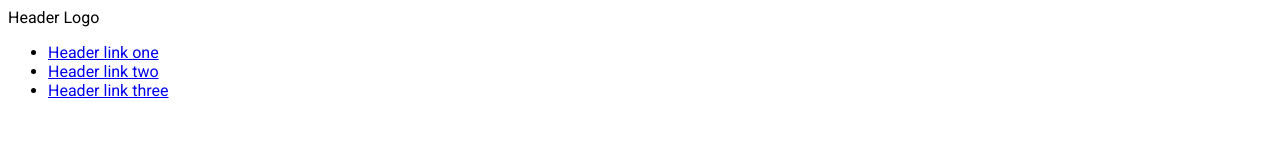
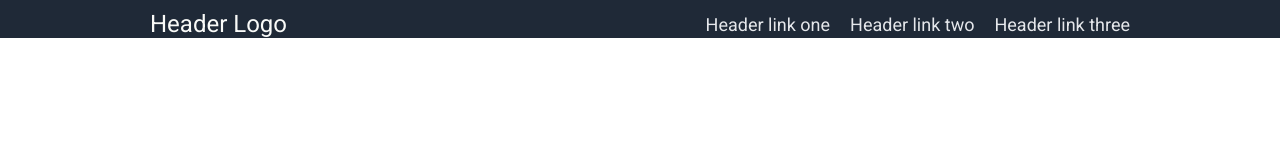
Before and after one commit to dionysisterziou/landing-page, a plain HTML site: page index.html in a window 1280 px wide. Drawn offline with Linux system fonts and the light colour scheme.

Commit message:
Style header

```diff
--- a/index.html
+++ b/index.html
@@ -8,20 +8,16 @@
 </head>
 
 <body>
-    <div class="header">
-        <div class="left">
+    <div class="hero">
+        <div class="header">
             <div class="logo">
                 Header Logo
             </div>
-        </div>
-        <div class="right">
-            <div class="links">
-                <ul>
-                    <li><a href="google.com">Header link one</a></li>
-                    <li><a href="google.com">Header link two</a></li>
-                    <li><a href="google.com">Header link three</a></li>
-                </ul>
-            </div>
+            <ul class="links">
+                <li><a href="google.com">Header link one</a></li>
+                <li><a href="google.com">Header link two</a></li>
+                <li><a href="google.com">Header link three</a></li>
+            </ul>
         </div>
     </div>
 </body>
--- a/style.css
+++ b/style.css
@@ -2,4 +2,36 @@
 
 body {
     font-family: 'Roboto', sans-serif;
+    margin: 0;
 }
+
+.hero {
+    background-color: #1f2937;
+    padding: 10px 150px 0;
+}
+
+.header {
+    display: flex;
+    justify-content: space-between;
+}
+
+.logo {
+    align-self: center;
+    font-size: 24px;
+    color: #f9faf8;
+}
+
+.links {
+    display: flex;
+    list-style-type: none;
+    margin: 0;
+    padding: 0;
+    align-items: center;
+    gap: 20px;
+}
+
+a {
+    text-decoration: none;
+    font-size: 18px;
+    color: #e5e7eb;
+}
```
